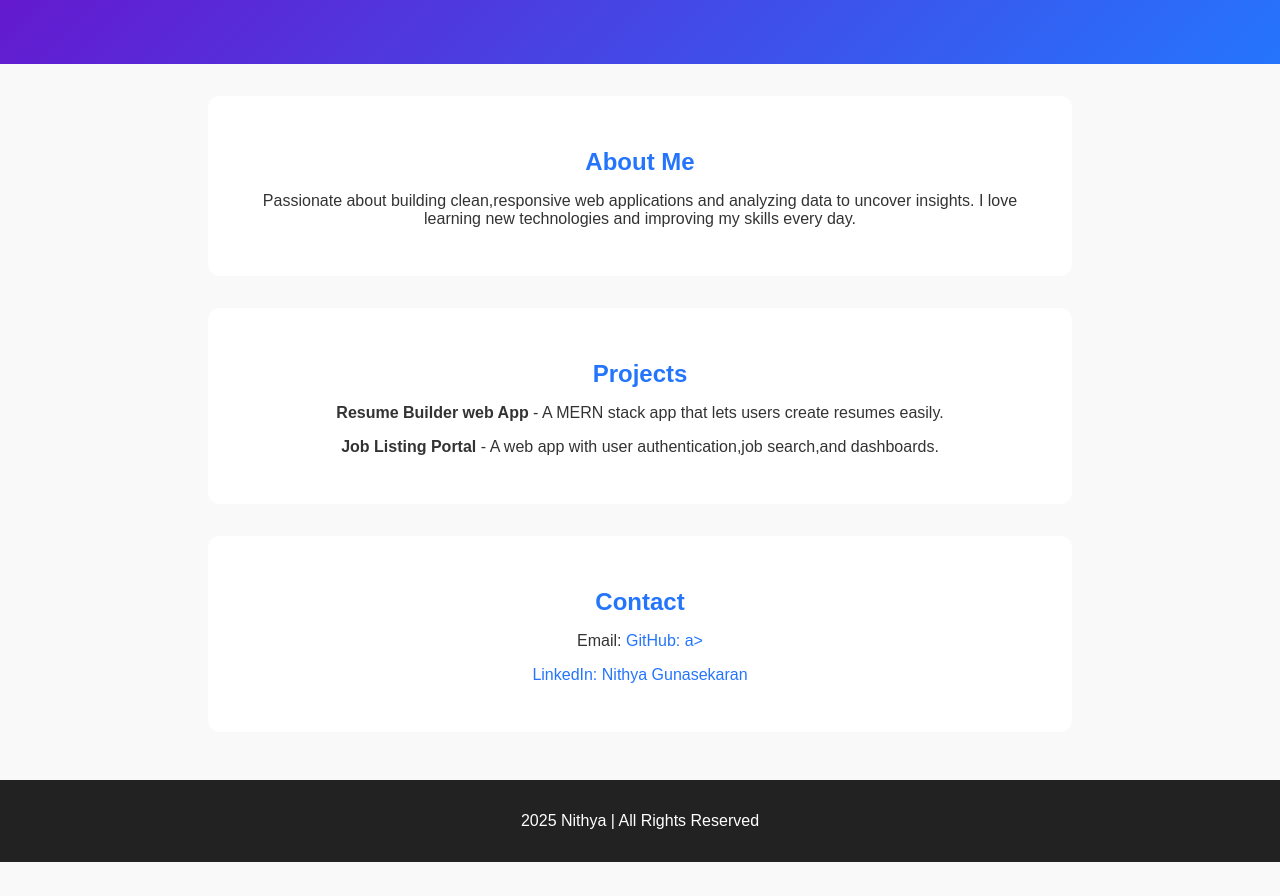
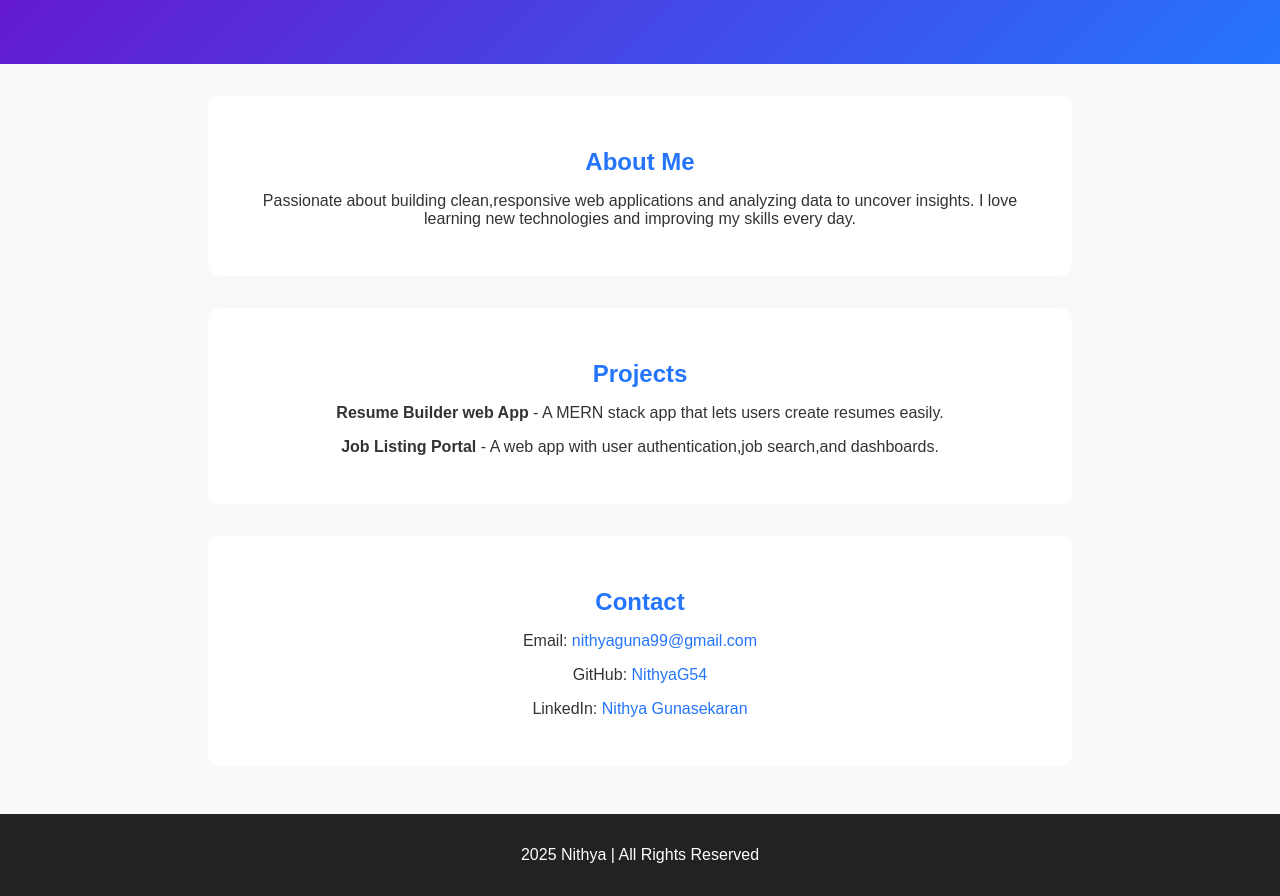
Before and after one commit to NithyaG54/nithya-portfolio-1, a plain HTML site: page index.html in a window 1280 px wide. Shown: the part 126-1022 px from the top of the page. Before the commit the page ends 988 px from the top, so only its background shows below. Drawn offline with Linux system fonts and the light colour scheme.

Commit message:
Update index.html

```diff
--- a/index.html
+++ b/index.html
@@ -82,8 +82,8 @@
 
      <section>
        <h2>Contact</h2>
-       <p>Email: <a href="mailto :nithyaguna99@gmail.com</a></p>
-       <p>GitHub: <a href="https://github.com/NithyaG54"</a>a></p>
+       <p>Email: <a href="mailto :nithyaguna99@gmail.com">nithyaguna99@gmail.com</a></p>
+       <p>GitHub: <a href="https://github.com/NithyaG54" target="_blank">NithyaG54</a></p>
        <p>LinkedIn: <a href="https://www.linkedin.com/in/nithya-gunasekaran/" target="_blank">Nithya Gunasekaran</a></p>
       </section>
 
```
